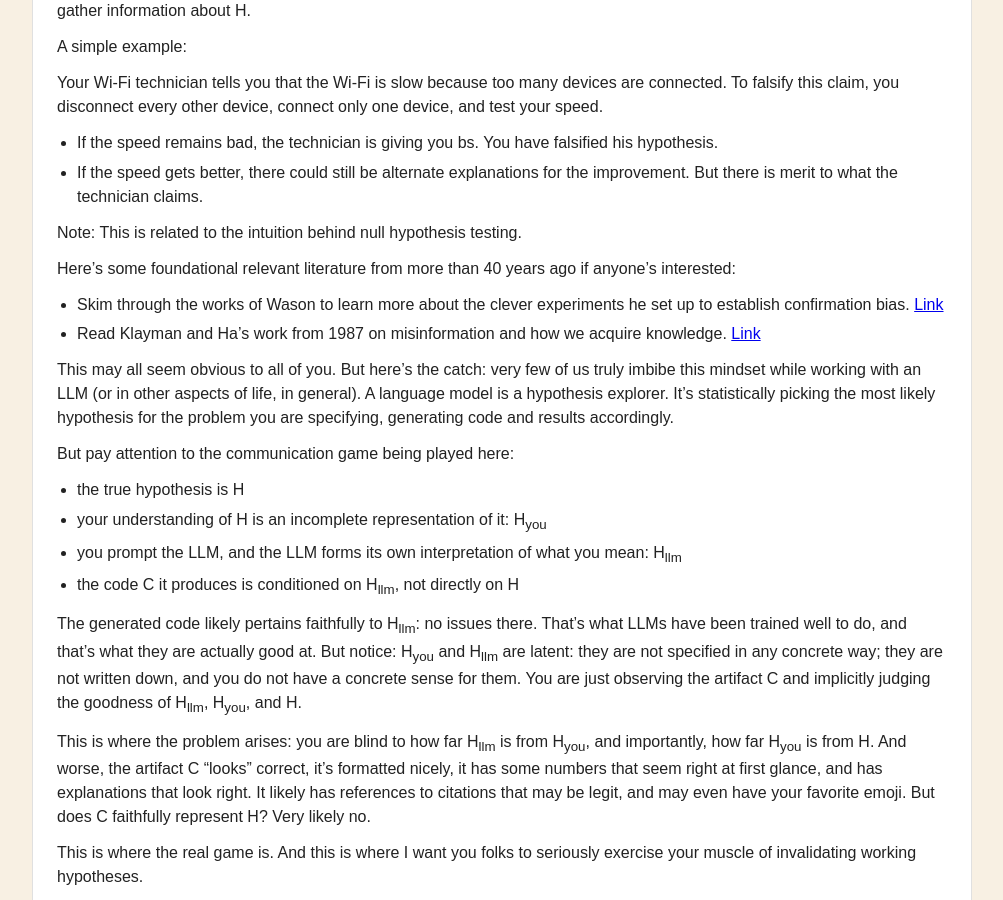
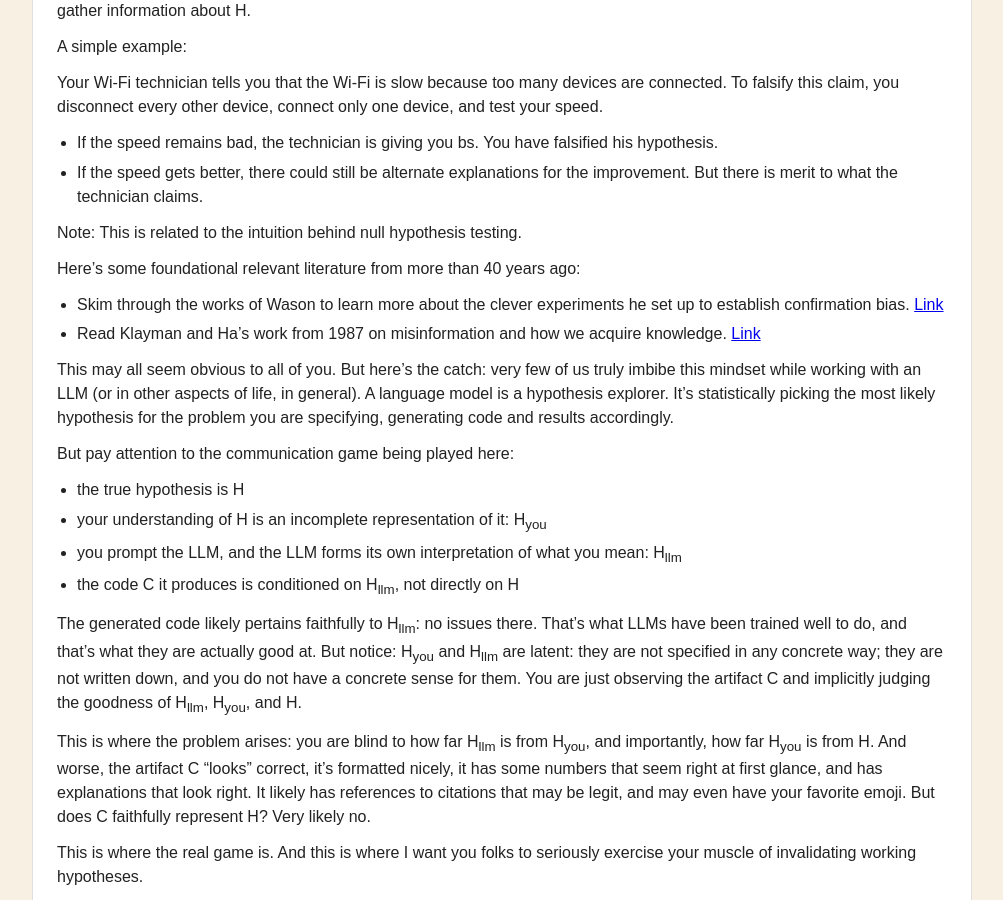
Before and after one commit to manana-labs/manana-labs.github.io, a Jekyll site: the page built from _posts/2026-09-20-a-note-on-the-use-of-llms-for-exploratory-tasks.md, in a window 1280 px wide and 900 px high, scrolled down 1038 px. Shown: the whole window, without its empty margins (138-1141 px from the left). Built offline with Jekyll 4.4.1, drawn with Linux system fonts in a browser that asks for light colours.

Commit message:
Tweak wording in exploratory LLM use post
Co-Authored-By: Claude Sonnet 5 <noreply@anthropic.com>

```diff
--- a/_posts/2026-09-20-a-note-on-the-use-of-llms-for-exploratory-tasks.md
+++ b/_posts/2026-09-20-a-note-on-the-use-of-llms-for-exploratory-tasks.md
@@ -32,7 +32,7 @@ Your Wi-Fi technician tells you that the Wi-Fi is slow because too many devices
 
 Note: This is related to the intuition behind null hypothesis testing.
 
-Here's some foundational relevant literature from more than 40 years ago if anyone's interested:
+Here's some foundational relevant literature from more than 40 years ago:
 
 - Skim through the works of Wason to learn more about the clever experiments he set up to establish confirmation bias. [Link](https://en.wikipedia.org/wiki/Peter_Cathcart_Wason)
 - Read Klayman and Ha's work from 1987 on misinformation and how we acquire knowledge. [Link](http://stats.org.uk/statistical-inference/KlaymanHa1987.pdf)
```
